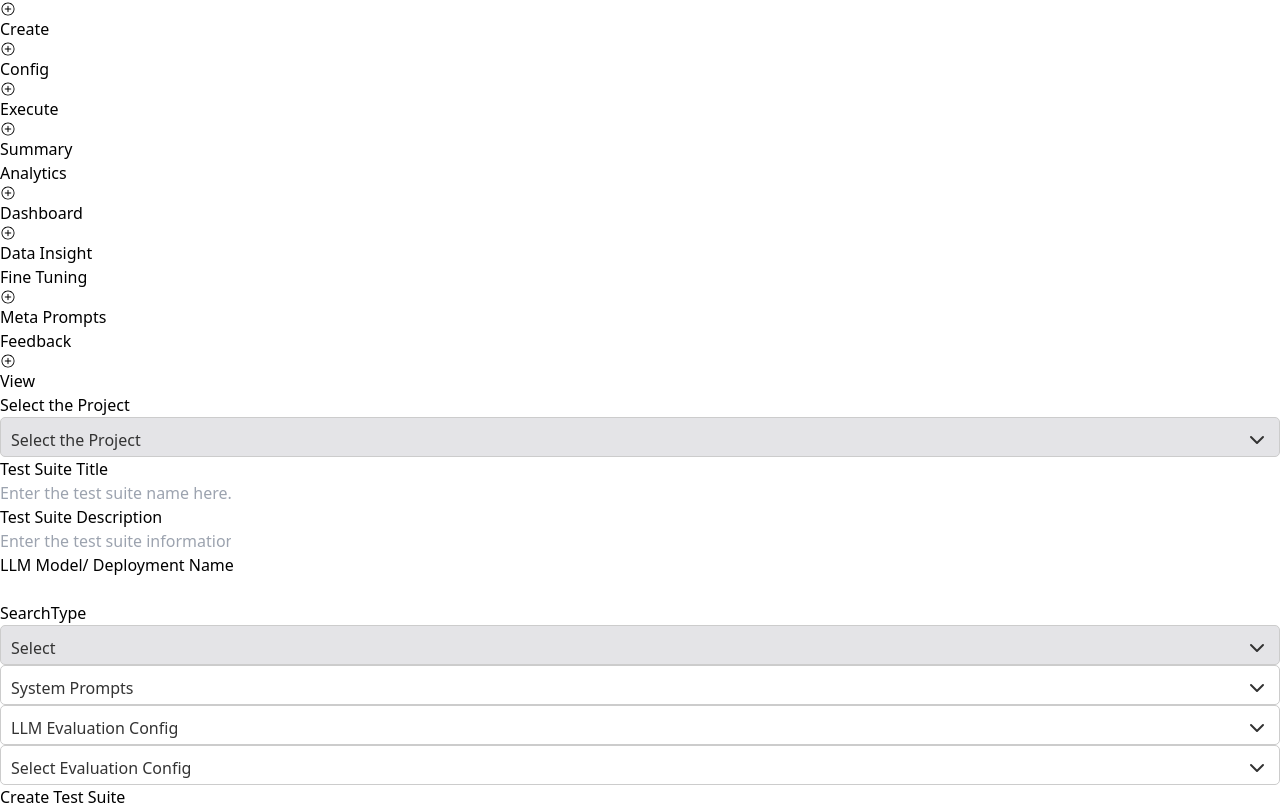
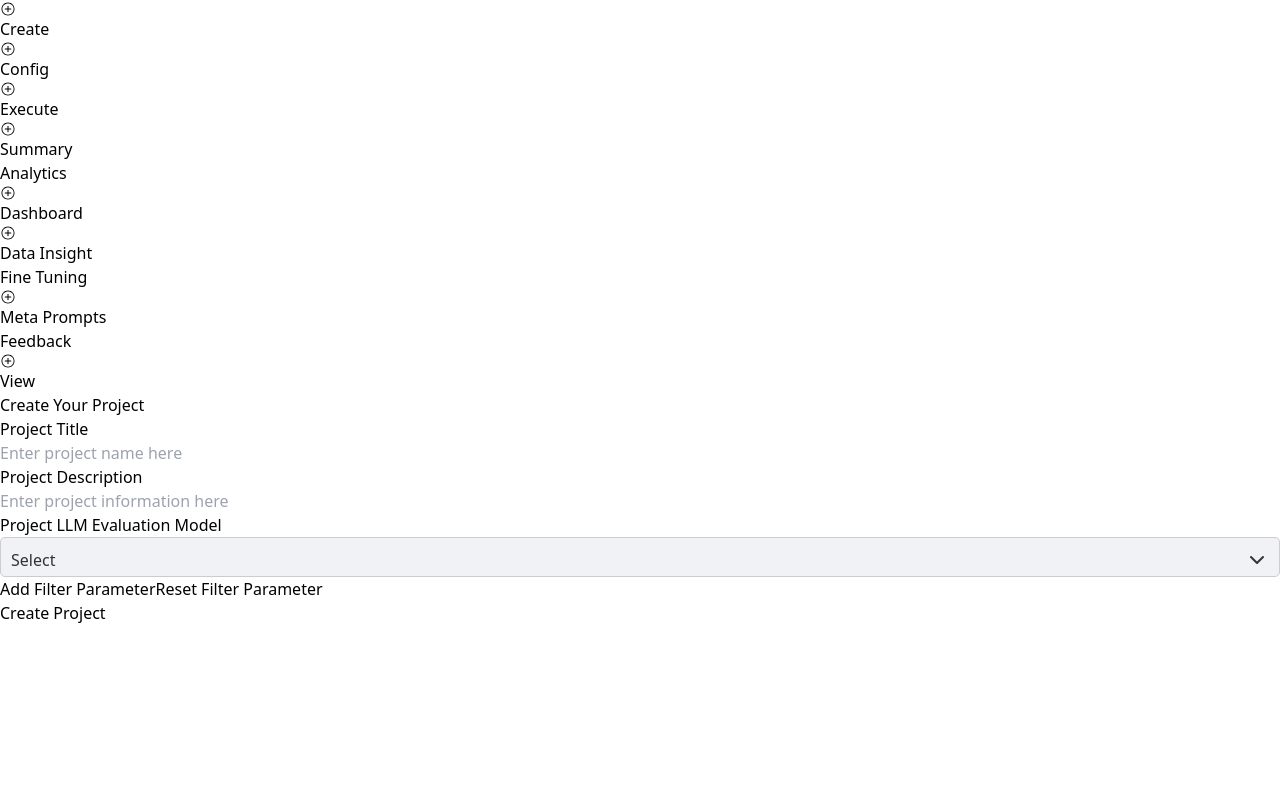
Before and after one commit to JaydeepGedam/LLM_Studio, a React (Vite) app: page / in a window 1280 px wide. Shown: the part 375-1184 px from the top of the page. After the commit the page ends 1000 px from the top, so only its background shows below. Built offline with nearby package versions, Linux system fonts and the light colour scheme.

Commit message:
changes of 24/10/2024

```diff
--- a/package.json
+++ b/package.json
@@ -15,7 +15,8 @@
   "dependencies": {
     "react": "^18.3.1",
     "react-dom": "^18.3.1",
-    "react-icons": "^5.3.0"
+    "react-icons": "^5.3.0",
+    "react-router-dom": "^6.27.0"
   },
   "devDependencies": {
     "@eslint/js": "^9.11.1",
--- a/src/App.jsx
+++ b/src/App.jsx
@@ -1,66 +1,15 @@
 import React from "react";
-import "./App.css";
-import Sidebar from "./components/Sidebar";
-import Dropdown from "./components/Dropdown";
-import { FiChevronDown } from 'react-icons/fi';
+import {Route, Routes } from "react-router-dom";
+import CreateTestSuite from "./pages/CreateTestSuite";
+import CreateProject from "./pages/CreateProject";
 
 function App() {
   return (
-    <div className="w-[100%] h-fit flex">
-      <div className="w-[30%] h-fit bg-zinc-200 py-6 px-9">
-        <Sidebar />
-      </div>
-      <div className="w-[70%] text-sm h-screen flex items-center justify-center">
-        <div className="w-[90%] flex flex-col gap-6">
-          <div className="flex flex-col gap-2">
-          <h1 className="text-sm">Select the Project</h1>
-          <Dropdown bgcolor="#E4E4E7" height="40px" placeholder="Select the Project"/>
-          </div>
-          <div className="w-[100%] flex gap-6">
-            <div className="w-[50%] flex flex-col gap-2">
-              <h1 className="">Test Suite Title</h1>
-              <input
-                className="p-3 bg-[#E4E4E7] border-none outline-none rounded-[6px] w-full h-[40px]"
-                type="text"
-                placeholder="Enter the test suite name here."
-              />
-            </div>
-            <div className="w-[50%] flex flex-col gap-2">
-              <h1 className="">Test Suite Description</h1>
-              <input
-                className="p-3 bg-[#E4E4E7] border-none outline-none rounded-[6px] w-full h-[40px]"
-                type="text"
-                placeholder="Enter the test suite information here."
-              />
-            </div>
-          </div>
-          <div className="w-[100%] flex gap-6">
-            <div className="w-[50%] flex flex-col gap-2">
-              <h1 className="">LLM Model/ Deployment Name</h1>
-              <input
-                className="p-3 bg-[#E4E4E7] border-none outline-none rounded-[6px] w-full h-[40px]"
-                type="text"
-                placeholder=""
-              />
-            </div>
-            <div className="w-[50%] flex flex-col gap-2">
-              <h1 className="">SearchType</h1>
-              <Dropdown width="w-[50%]" height="40px" bgcolor="#E4E4E7" placeholder="Select"/>
-            </div>
-          </div>
-          <Dropdown bgcolor="" height="40px" placeholder="System Prompts" />
-          <div className="w-[100%] flex gap-6">
-            <div className="w-[50%]">
-              <Dropdown width="w-[50%]" height="40px" bgcolor="" placeholder="LLM Evaluation Config" />
-            </div>
-            <div className="w-[50%]">
-              <Dropdown width="w-[50%]" height="40px" bgcolor="" placeholder="Select Evaluation Config" />
-            </div>
-          </div>
-          <button className="w-fit text-base rounded-md px-4 py-2 border border-zinc-400">Create Test Suite</button>
-        </div>
-      </div>
-    </div>
+
+      <Routes>
+        <Route path="/createTSuite" element={<CreateTestSuite />} />
+        <Route path="*" element={<CreateProject />} exact /> {/* Default page */}
+      </Routes>
   );
 }
 
--- a/src/components/Dropdown.jsx
+++ b/src/components/Dropdown.jsx
@@ -2,7 +2,7 @@ import React, { useState, useEffect, useRef } from 'react';
 import '../assets/CustomDropdown.css'; // For external styling
 import { FiChevronDown } from 'react-icons/fi'; // Importing the dropdown arrow icon
 
-const CustomDropdown = ({ backgroundColor, height, width, options, defaultText }) => {
+const CustomDropdown = ({ backgroundColor, height, width, options, defaultText, border}) => {
   const [isOpen, setIsOpen] = useState(false);
   const [selectedOption, setSelectedOption] = useState(defaultText);
   const dropdownRef = useRef(null); // To reference the dropdown container
@@ -30,8 +30,8 @@ const CustomDropdown = ({ backgroundColor, height, width, options, defaultText }
   return (
     <div
       ref={dropdownRef}
-      className="dropdown-container w-full h-full"
-      style={{ width: `${width}`, backgroundColor, height: `${height}` }}
+      className="dropdown-container w-full h-full outline-none border-none"
+      style={{ width: `${width}`, backgroundColor, height: `${height}`, border: `${border}` }}
     >
       <div className="dropdown-header w-full h-full flex items-center" onClick={toggleDropdown}>
         <span className='text-sm'>{selectedOption}</span>
@@ -55,7 +55,7 @@ const CustomDropdown = ({ backgroundColor, height, width, options, defaultText }
 };
 
 // Usage
-const App = ({ width, bgcolor, height, placeholder}) => {
+const App = ({ width, bgcolor, height, placeholder, border}) => {
   const dropdownOptions = ['Option 1', 'Option 2', 'Option 3'];
   return (
     <div>
@@ -65,6 +65,7 @@ const App = ({ width, bgcolor, height, placeholder}) => {
         width={width}
         options={dropdownOptions}
         defaultText={placeholder}
+        border={border}
       />
     </div>
   );
--- a/src/main.jsx
+++ b/src/main.jsx
@@ -1,10 +1,16 @@
-import { StrictMode } from 'react'
-import { createRoot } from 'react-dom/client'
-import App from './App.jsx'
-import './index.css'
+import React from 'react';
+import ReactDOM from 'react-dom/client';
+import { BrowserRouter, Routes, Route } from 'react-router-dom';
+import App from './App';
+import "./index.css"
 
-createRoot(document.getElementById('root')).render(
-  <StrictMode>
-    <App />
-  </StrictMode>,
-)
+const root = ReactDOM.createRoot(document.getElementById('root'));
+root.render(
+  <React.StrictMode>
+    <BrowserRouter>
+      <Routes>
+        <Route path="*" element={<App />} /> {/* Match all paths */}
+      </Routes>
+    </BrowserRouter>
+  </React.StrictMode>
+);
--- /dev/null
+++ b/src/pages/CreateProject.jsx
@@ -0,0 +1,50 @@
+import React from "react";
+// import "./App.css";
+import Sidebar from "../components/Sidebar";
+import Dropdown from "../components/Dropdown";
+import { FiChevronDown } from 'react-icons/fi';
+
+const CreateProject = () => {
+  return (
+    <div className="w-[100%] h-fit flex">
+      <div className="w-[30%] h-fit bg-zinc-200 py-6 px-9">
+        <Sidebar />
+      </div>
+      <div className="w-[70%] text-sm h-screen flex items-center justify-center">
+        <div className="w-[80%] flex flex-col gap-6">
+          <h1 className="text-4xl font-bold">Create Your Project</h1>
+          <div className="flex flex-col gap-2">
+              <h1 className="">Project Title</h1>
+              <input
+                className="p-3 bg-[#F0F2F6] border-none outline-none rounded-[6px] w-full h-[40px]"
+                type="text"
+                placeholder="Enter project name here"
+              />
+            </div>
+            <div className="flex flex-col gap-2">
+              <h1 className="">Project Description</h1>
+              <input
+                className="p-3 bg-[#F0F2F6] border-none outline-none rounded-[6px] w-full h-[40px]"
+                type="text"
+                placeholder="Enter project information here"
+              />
+            </div>
+            <div className="flex flex-col gap-2">
+          <h1 className="text-sm">Project LLM Evaluation Model</h1>
+          <Dropdown bgcolor="#F0F2F6" height="40px" placeholder="Select"/>
+          </div>
+          <div className="flex flex-col gap-6">
+            <div className="flex justify-between">
+            <button className="w-fit text-base rounded-md px-4 py-2 border border-[#D5D6D8]">Add Filter Parameter</button>
+            <button className="w-fit text-base rounded-md px-4 py-2 border border-[#D5D6D8]">Reset Filter Parameter</button>
+          </div>
+          <button className="w-fit text-base rounded-md px-4 py-2 border border-[#D5D6D8]">Create Project</button>
+
+            </div>
+          </div>
+      </div>
+    </div>
+  )
+}
+
+export default CreateProject
--- /dev/null
+++ b/src/pages/CreateTestSuite.jsx
@@ -0,0 +1,68 @@
+import React from "react";
+// import "./App.css";
+import Sidebar from "../components/Sidebar";
+import Dropdown from "../components/Dropdown";
+import { FiChevronDown } from 'react-icons/fi';
+
+const CreateTestSuite = () => {
+  return (
+    <div className="w-[100%] h-fit flex">
+      <div className="w-[30%] h-fit bg-zinc-200 py-6 px-9">
+        <Sidebar />
+      </div>
+      <div className="w-[70%] text-sm h-screen flex items-center justify-center">
+        <div className="w-[80%] flex flex-col gap-6">
+          <h1 className="text-4xl font-bold">Enter Test Suite Data</h1>
+          <div className="flex flex-col gap-2">
+          <h1 className="text-sm">Select the Project</h1>
+          <Dropdown bgcolor="#F0F2F6" height="40px" placeholder="Select the Project"/>
+          </div>
+          <div className="w-[100%] flex gap-6">
+            <div className="w-[50%] flex flex-col gap-2">
+              <h1 className="">Test Suite Title</h1>
+              <input
+                className="p-3 bg-[#F0F2F6] border-none outline-none rounded-[6px] w-full h-[40px]"
+                type="text"
+                placeholder="Enter the test suite name here."
+              />
+            </div>
+            <div className="w-[50%] flex flex-col gap-2">
+              <h1 className="">Test Suite Description</h1>
+              <input
+                className="p-3 bg-[#F0F2F6] border-none outline-none rounded-[6px] w-full h-[40px]"
+                type="text"
+                placeholder="Enter the test suite information here."
+              />
+            </div>
+          </div>
+          <div className="w-[100%] flex gap-6">
+            <div className="w-[50%] flex flex-col gap-2">
+              <h1 className="">LLM Model/ Deployment Name</h1>
+              <input
+                className="p-3 bg-[#F0F2F6] border-none outline-none rounded-[6px] w-full h-[40px]"
+                type="text"
+                placeholder=""
+              />
+            </div>
+            <div className="w-[50%] flex flex-col gap-2">
+              <h1 className="">SearchType</h1>
+              <Dropdown width="w-[50%]" height="40px" bgcolor="#F0F2F6" placeholder="Select"/>
+            </div>
+          </div>
+          <Dropdown bgcolor="" height="40px" placeholder="System Prompts"  border="1px solid #D5D6D8" />
+          <div className="w-[100%] flex gap-6">
+            <div className="w-[50%]">
+              <Dropdown width="w-[50%]" height="40px" bgcolor="" placeholder="LLM Evaluation Config" border="1px solid #D5D6D8" />
+            </div>
+            <div className="w-[50%]">
+              <Dropdown width="w-[50%]" height="40px" bgcolor="" placeholder="Select Evaluation Config" border="1px solid #D5D6D8" />
+            </div>
+          </div>
+          <button className="w-fit text-base rounded-md px-4 py-2 border border-[#D5D6D8]">Create Test Suite</button>
+        </div>
+      </div>
+    </div>
+  )
+}
+
+export default CreateTestSuite
--- a/vite.config.js
+++ b/vite.config.js
@@ -4,5 +4,5 @@ import react from '@vitejs/plugin-react'
 // https://vitejs.dev/config/
 export default defineConfig({
   plugins: [react()],
-  base: "/LLM_Studio/",
+  base: "",
 })
```
Also changed, not shown: src/components/Sidebar.jsx (+11 -4 lines), 1 other file (tests, documents, lock files or other folders).
